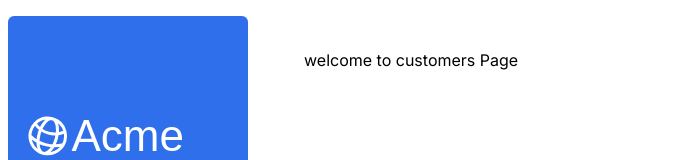
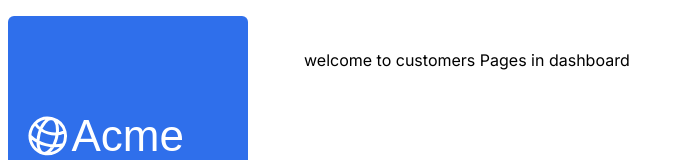
Before and after one commit to elikiprop/nextjs-12-lndf, a Next.js app: page /dashboard/customers in a window 1280 px wide. Shown: the top 160 px of the page, without its empty margins (0-684 px from the left). Built offline with nearby package versions, Linux system fonts and the light colour scheme; a web font is replaced by a local one.

Commit message:
changes in customers text

```diff
--- /dev/null
+++ b/app/dashboard/(overview)/loading.tsx
@@ -0,0 +1,7 @@
+import DashboardSkeleton from "../../ui/skeletons";
+
+export default function Loading() {
+
+  return <DashboardSkeleton />;
+
+}
--- a/app/dashboard/page.tsx
+++ b/app/dashboard/(overview)/page.tsx
@@ -1,15 +1,11 @@
+import { fetchLatestInvoices, fetchCardData } from '@/app/lib/data'; // remove fetchRevenue
 import { Card } from '@/app/ui/dashboard/cards';
 import RevenueChart from '@/app/ui/dashboard/revenue-chart';
 import LatestInvoices from '@/app/ui/dashboard/latest-invoices';
 import { lusitana } from '@/app/ui/fonts';
-import {
-  fetchRevenue,
-  fetchLatestInvoices,
-  fetchCardData,
-} from '@/app/lib/data';
-
+import { Suspense } from 'react';
+import { RevenueChartSkeleton } from '@/app/ui/skeletons';
 export default async function Page() {
-  const revenue = await fetchRevenue();
   const latestInvoices = await fetchLatestInvoices();
   const {
     numberOfInvoices,
@@ -34,7 +30,10 @@ export default async function Page() {
         />
       </div>
       <div className="mt-6 grid grid-cols-1 gap-6 md:grid-cols-4 lg:grid-cols-8">
-        <RevenueChart revenue={revenue} />
+        <RevenueChart revenue={[]} /> {/* Modified to pass an empty array */}
+        <Suspense fallback={<RevenueChartSkeleton />}>
+          <RevenueChart revenue={[]} />
+        </Suspense>
         <LatestInvoices latestInvoices={latestInvoices} />
       </div>
     </main>
--- a/app/dashboard/customers/page.tsx
+++ b/app/dashboard/customers/page.tsx
@@ -1,3 +1,3 @@
 export default function Page() {
-    return <p>welcome to customers Page</p>;
-  }
+  return <p>welcome to customers Pages in dashboard </p>;
+}
--- a/app/ui/dashboard/revenue-chart.tsx
+++ b/app/ui/dashboard/revenue-chart.tsx
@@ -2,7 +2,7 @@ import { generateYAxis } from '@/app/lib/utils';
 import { CalendarIcon } from '@heroicons/react/24/outline';
 import { lusitana } from '@/app/ui/fonts';
 import { Revenue } from '@/app/lib/definitions';
-
+import { fetchRevenue } from '@/app/lib/data';
 export default async function RevenueChart({
   revenue,
 }: {
```
Also changed, not shown: 1 other file (tests, documents, lock files or other folders).
